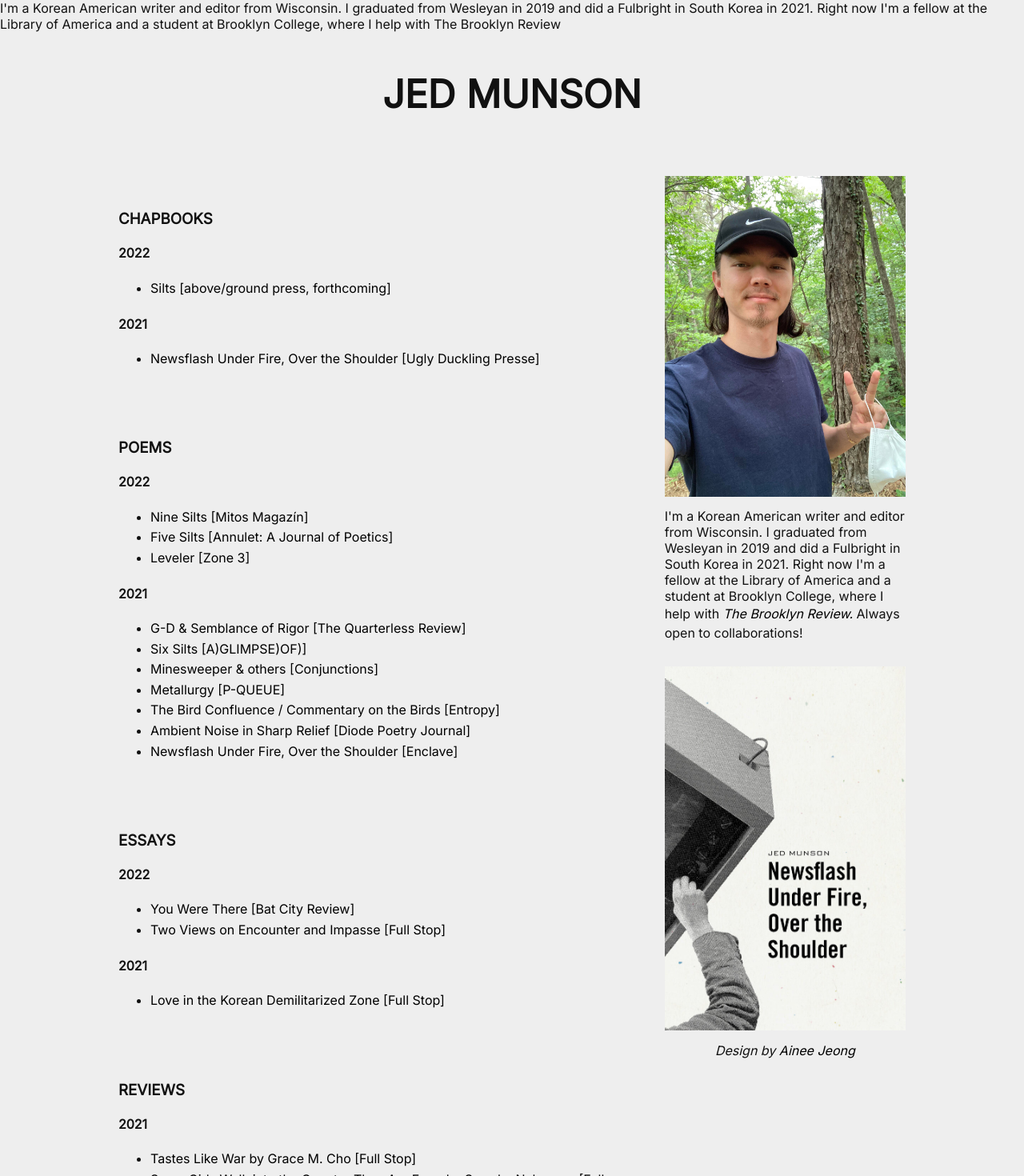
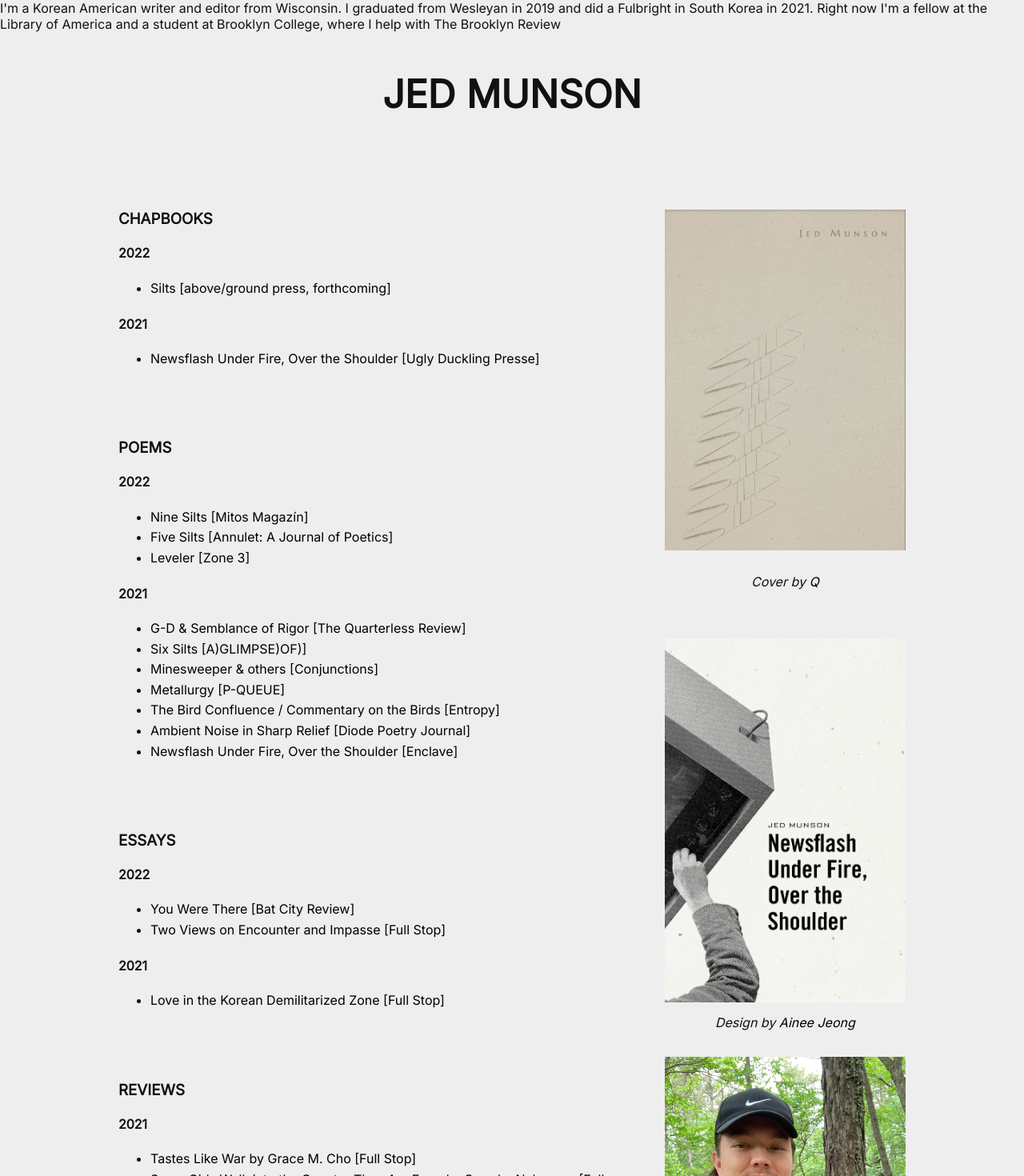
Before and after one commit to Elementrat/writer-portfolio-jed-munson, a SvelteKit app: page / in a window 1280 px wide. Shown: the top 1470 px of the page at 80% size. Built offline with nearby package versions, Linux system fonts and the light colour scheme.

Commit message:
silts cover

```diff
--- a/src/components/Bio.svelte
+++ b/src/components/Bio.svelte
@@ -2,6 +2,25 @@
 </script>
 
 <div class="bio">
+	<!-- svelte-ignore a11y-missing-content -->
+	<a href="" target="_blank" class="featured-image silts" />
+
+	<div class="caption">
+		Cover by
+		<a href="https://aineejeong.com/" target="_blank">Q</a>
+	</div>
+
+	<!-- svelte-ignore a11y-missing-content -->
+	<a
+		href="https://uglyducklingpresse.org/publications/newsflash-under-fire-over-the-shoulder/"
+		target="_blank"
+		class="featured-image"
+	/>
+	<div class="caption">
+		Design by
+		<a href="" target="_blank"> Ainee Jeong </a>
+	</div>
+
 	<div class="bio-image" alt="Jed Munson Profile" />
 	<div class="bio-text">
 		I'm a Korean American writer and editor from Wisconsin. I graduated from Wesleyan in 2019 and
@@ -12,17 +31,6 @@
 		>
 
 		Always open to collaborations!
-	</div>
-
-	<!-- svelte-ignore a11y-missing-content -->
-	<a
-		href="https://uglyducklingpresse.org/publications/newsflash-under-fire-over-the-shoulder/"
-		target="_blank"
-		class="featured-image"
-	/>
-	<div class="caption">
-		Design by
-		<a href="https://aineejeong.com/" target="_blank"> Ainee Jeong </a>
 	</div>
 </div>
 
@@ -61,6 +69,10 @@
 		margin-top: 25px;
 	}
 
+	.silts {
+		background-image: url('../img/silts.png');
+	}
+
 	.caption {
 		font-style: italic;
 		text-align: center;
```
Also changed, not shown: src/img/silts.png (added).
